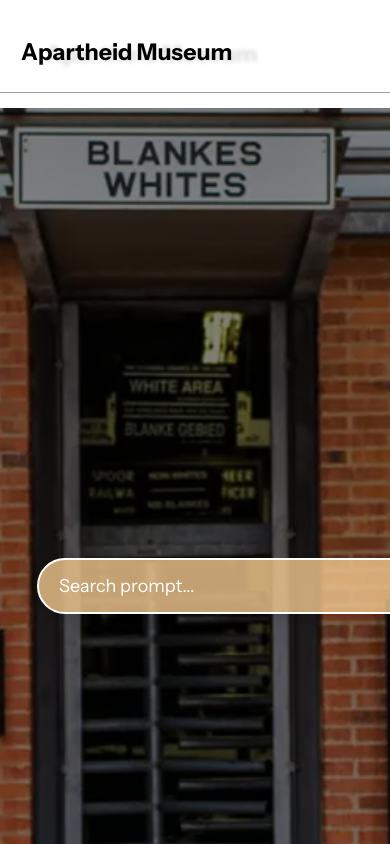
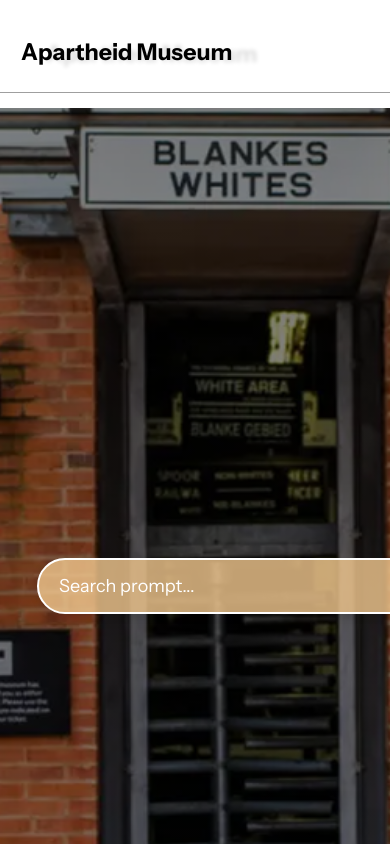
Before and after one commit to bontlenkoale1/apartheid-museum-clone, a React (Vite) app: page / in a window 390 px wide. Shown: the top 844 px of the page. Built offline with nearby package versions, Linux system fonts and the light colour scheme; a web font is replaced by a local one.

Commit message:
added exhibition

```diff
--- a/src/components/Hero.css
+++ b/src/components/Hero.css
@@ -165,7 +165,7 @@ margin-left: -80px;
       width: 100%;
     }
     .hero-wrapper {
-        width: 149%;
+        width: 194%;
 
     }
 /*    .hero-search-container {
--- a/src/components/OpenDays.css
+++ b/src/components/OpenDays.css
@@ -170,7 +170,7 @@
         left: -10%;
         margin-left: -7vw;
         margin-right: -50vw;
-        width: 140vw;
+        width: 170vw;
     }
 
     .open-days-content-text {
```
